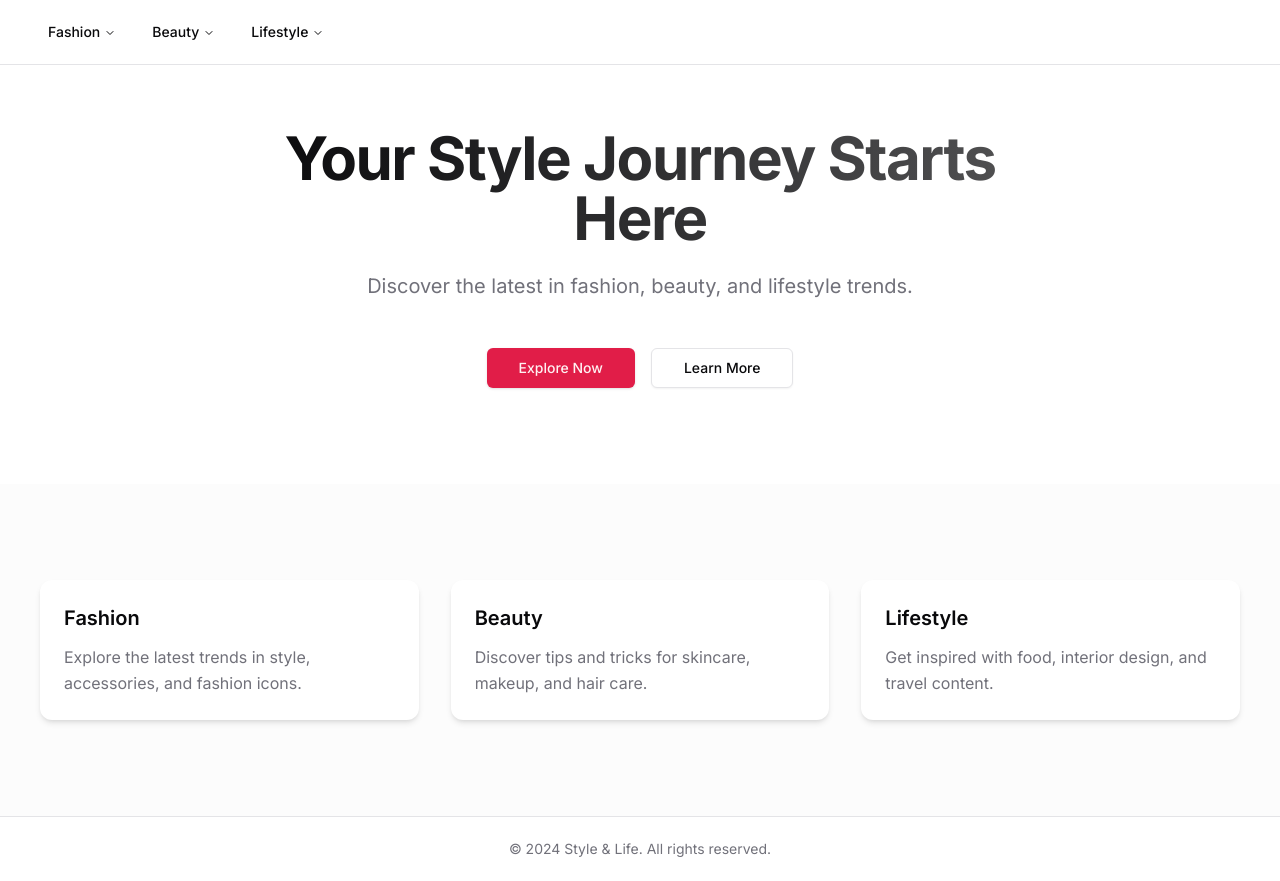
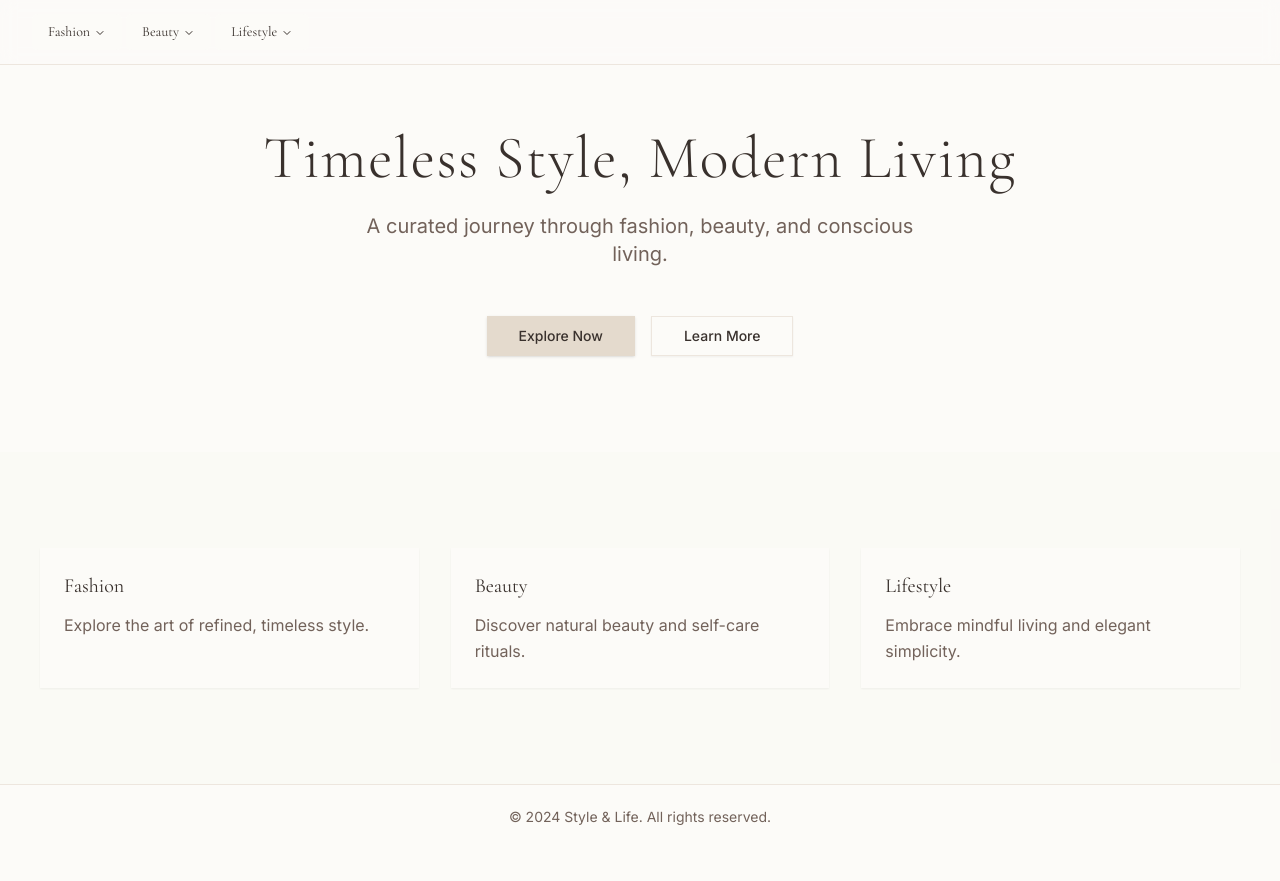
Before and after one commit to magnolia-AI/nitsara-hemsida-nten2, a Next.js app: page / in a window 1280 px wide. After the commit the page ends 849 px from the top, so only its background shows below. Built offline with nearby package versions, Linux system fonts and the light colour scheme.

Commit message:
Update 4 files

```diff
--- a/app/globals.css
+++ b/app/globals.css
@@ -1,75 +1,63 @@
 @tailwind base;
 @tailwind components;
 @tailwind utilities;
-
  @layer base {
   :root {
-  --background: 0 0% 100%;
-  --foreground: 240 10% 3.9%;
-  --card: 0 0% 100%;
-  --card-foreground: 240 10% 3.9%;
-  --popover: 0 0% 100%;
-  --popover-foreground: 240 10% 3.9%;
-  --primary: 346.8 77.2% 49.8%;
-  --primary-foreground: 355.7 100% 97.3%;
-  --secondary: 240 4.8% 95.9%;
-  --secondary-foreground: 240 5.9% 10%;
-  --muted: 240 4.8% 95.9%;
-  --muted-foreground: 240 3.8% 46.1%;
-  --accent: 240 4.8% 95.9%;
-  --accent-foreground: 240 5.9% 10%;
+    --background: 45 47% 98%;
+    --foreground: 20 12% 20%;
+        --card: 45 47% 98%;
+    --card-foreground: 20 12% 20%;
+     --popover: 45 47% 98%;
+    --popover-foreground: 20 12% 20%;
+     --primary: 32 30% 85%;
+    --primary-foreground: 20 12% 20%;
+     --secondary: 120 7% 85%;
+    --secondary-foreground: 20 12% 20%;
+     --muted: 32 30% 95%;
+    --muted-foreground: 20 12% 40%;
+     --accent: 120 7% 90%;
+    --accent-foreground: 20 12% 20%;
      --destructive: 0 84.2% 60.2%;
-  --destructive-foreground: 0 0% 98%;
-  --border: 240 5.9% 90%;
-  --input: 240 5.9% 90%;
-  --ring: 346.8 77.2% 49.8%;
+    --destructive-foreground: 60 9.1% 97.8%;
+    --border: 32 30% 90%;
+    --input: 32 30% 90%;
+    --ring: 20 12% 20%;
      --radius: 0.5rem;
-  --sidebar-background: 0 0% 98%;
-  --sidebar-foreground: 240 5.3% 26.1%;
-  --sidebar-primary: 240 5.9% 10%;
-  --sidebar-primary-foreground: 0 0% 98%;
-  --sidebar-accent: 240 4.8% 95.9%;
-  --sidebar-accent-foreground: 240 5.9% 10%;
-  --sidebar-border: 220 13% 91%;
-  --sidebar-ring: 217.2 91.2% 59.8%;
   }
-
    .dark {
-  --background: 20 14.3% 4.1%;
-  --foreground: 0 0% 95%;
-  --card: 24 9.8% 10%;
-  --card-foreground: 0 0% 95%;
-  --popover: 0 0% 9%;
-  --popover-foreground: 0 0% 95%;
-  --primary: 346.8 77.2% 49.8%;
-  --primary-foreground: 355.7 100% 97.3%;
-  --secondary: 240 3.7% 15.9%;
-  --secondary-foreground: 0 0% 98%;
-  --muted: 0 0% 15%;
-  --muted-foreground: 240 5% 64.9%;
-  --accent: 12 6.5% 15.1%;
-  --accent-foreground: 0 0% 98%;
+    --background: 20 12% 12%;
+    --foreground: 45 47% 98%;
+     --card: 20 12% 12%;
+    --card-foreground: 45 47% 98%;
+     --popover: 20 12% 12%;
+    --popover-foreground: 45 47% 98%;
+     --primary: 32 30% 25%;
+    --primary-foreground: 45 47% 98%;
+     --secondary: 120 7% 25%;
+    --secondary-foreground: 45 47% 98%;
+     --muted: 32 30% 20%;
+    --muted-foreground: 45 47% 80%;
+     --accent: 120 7% 20%;
+    --accent-foreground: 45 47% 98%;
      --destructive: 0 62.8% 30.6%;
-  --destructive-foreground: 0 85.7% 97.3%;
-  --border: 240 3.7% 15.9%;
-  --input: 240 3.7% 15.9%;
-  --ring: 346.8 77.2% 49.8%;
-  --sidebar-background: 240 5.9% 10%;
-  --sidebar-foreground: 240 4.8% 95.9%;
-  --sidebar-primary: 224.3 76.3% 48%;
-  --sidebar-primary-foreground: 0 0% 100%;
-  --sidebar-accent: 240 3.7% 15.9%;
-  --sidebar-accent-foreground: 240 4.8% 95.9%;
-  --sidebar-border: 240 3.7% 15.9%;
-  --sidebar-ring: 217.2 91.2% 59.8%;
+    --destructive-foreground: 45 47% 98%;
+     --border: 32 30% 25%;
+    --input: 32 30% 25%;
+    --ring: 45 47% 98%;
   }
 }
-
  @layer base {
   * {
     @apply border-border;
   }
   body {
     @apply bg-background text-foreground;
+    font-feature-settings: "rlig" 1, "calt" 1;
   }
 }
+.serif-heading {
+  font-family: 'Cormorant Garamond', serif;
+}
+.sans-text {
+  font-family: 'Inter', sans-serif;
+}
--- a/app/layout.tsx
+++ b/app/layout.tsx
@@ -1,25 +1,31 @@
 import './globals.css'
-  import type { Metadata } from 'next'
-  import { Toaster } from "@/components/ui/toaster"
 import { Inter } from 'next/font/google'
-
+import { MainNav } from '../components/main-nav'
 const inter = Inter({ subsets: ['latin'] })
-
-  export const metadata: Metadata = {
-  title: 'Magnolia App',
-  description: 'Built with Next.js and Tailwind CSS',
+export const metadata = {
+  title: 'Lifestyle & Fashion',
+  description: 'A curated space for fashion, beauty, and lifestyle',
 }
-
 export default function RootLayout({
   children,
 }: {
   children: React.ReactNode
 }) {
   return (
-  <html lang="en" className="h-full">
-    <body className={`${inter.className} h-full`}>
+    <html lang="en">
+      <head>
+        <link
+          href="https://fonts.googleapis.com/css2?family=Cormorant+Garamond:wght@300;400;500;600&display=swap"
+          rel="stylesheet"
+        />
+      </head>
+      <body className={inter.className}>
+        <header className="fixed top-0 left-0 right-0 z-50 border-b bg-background/95 backdrop-blur supports-[backdrop-filter]:bg-background/60">
+          <div className="container flex h-16 items-center">
+            <MainNav />
+          </div>
+        </header>
         {children}
-    <Toaster />
       </body>
     </html>
   )
--- a/app/page.tsx
+++ b/app/page.tsx
@@ -1,55 +1,47 @@
-'use client'
 import { Button } from '@/components/ui/button'
 import { Card, CardContent } from '@/components/ui/card'
-import { MainNav } from '@/components/main-nav'
 export default function Home() {
   return (
     <main className="min-h-screen bg-background">
-      {/* Header with Navigation */}
-      <header className="fixed top-0 left-0 right-0 z-50 border-b bg-background/95 backdrop-blur supports-[backdrop-filter]:bg-background/60">
-        <div className="container flex h-16 items-center">
-          <MainNav />
-        </div>
-      </header>
       {/* Hero Section */}
       <section className="container mx-auto px-4 pt-32 pb-24">
         <div className="max-w-[800px] mx-auto text-center">
-          <h1 className="text-5xl font-bold tracking-tight lg:text-6xl bg-gradient-to-r from-foreground to-foreground/70 bg-clip-text text-transparent">
-            Your Style Journey Starts Here
+          <h1 className="serif-heading text-5xl font-light tracking-wide lg:text-6xl text-foreground">
+            Timeless Style, Modern Living
           </h1>
-          <p className="mt-6 text-xl text-muted-foreground max-w-[600px] mx-auto">
-            Discover the latest in fashion, beauty, and lifestyle trends.
+          <p className="mt-6 text-xl text-muted-foreground max-w-[600px] mx-auto sans-text">
+            A curated journey through fashion, beauty, and conscious living.
           </p>
           <div className="mt-12 flex gap-4 justify-center">
-            <Button size="lg" className="px-8">Explore Now</Button>
-            <Button size="lg" variant="outline" className="px-8">Learn More</Button>
+            <Button size="lg" className="px-8 rounded-none">Explore Now</Button>
+            <Button size="lg" variant="outline" className="px-8 rounded-none">Learn More</Button>
           </div>
         </div>
       </section>
       {/* Featured Categories */}
       <section className="container mx-auto px-4 py-24 bg-muted/30">
         <div className="grid md:grid-cols-3 gap-8 max-w-[1200px] mx-auto">
-          <Card className="bg-background border-none shadow-md hover:shadow-lg transition-shadow">
+          <Card className="bg-background border-none shadow-sm hover:shadow-md transition-shadow rounded-none">
             <CardContent className="pt-6">
-              <h3 className="text-xl font-semibold mb-3">Fashion</h3>
-              <p className="text-muted-foreground leading-relaxed">
-                Explore the latest trends in style, accessories, and fashion icons.
+              <h3 className="serif-heading text-xl font-normal mb-3">Fashion</h3>
+              <p className="text-muted-foreground leading-relaxed sans-text">
+                Explore the art of refined, timeless style.
               </p>
             </CardContent>
           </Card>
-          <Card className="bg-background border-none shadow-md hover:shadow-lg transition-shadow">
+          <Card className="bg-background border-none shadow-sm hover:shadow-md transition-shadow rounded-none">
             <CardContent className="pt-6">
-              <h3 className="text-xl font-semibold mb-3">Beauty</h3>
-              <p className="text-muted-foreground leading-relaxed">
-                Discover tips and tricks for skincare, makeup, and hair care.
+              <h3 className="serif-heading text-xl font-normal mb-3">Beauty</h3>
+              <p className="text-muted-foreground leading-relaxed sans-text">
+                Discover natural beauty and self-care rituals.
               </p>
             </CardContent>
           </Card>
-          <Card className="bg-background border-none shadow-md hover:shadow-lg transition-shadow">
+          <Card className="bg-background border-none shadow-sm hover:shadow-md transition-shadow rounded-none">
             <CardContent className="pt-6">
-              <h3 className="text-xl font-semibold mb-3">Lifestyle</h3>
-              <p className="text-muted-foreground leading-relaxed">
-                Get inspired with food, interior design, and travel content.
+              <h3 className="serif-heading text-xl font-normal mb-3">Lifestyle</h3>
+              <p className="text-muted-foreground leading-relaxed sans-text">
+                Embrace mindful living and elegant simplicity.
               </p>
             </CardContent>
           </Card>
@@ -58,7 +50,7 @@ export default function Home() {
       {/* Footer */}
       <footer className="border-t">
         <div className="container mx-auto px-4 h-16 flex items-center justify-center">
-          <p className="text-sm text-muted-foreground">
+          <p className="text-sm text-muted-foreground sans-text">
             © 2024 Style & Life. All rights reserved.
           </p>
         </div>
--- a/components/main-nav.tsx
+++ b/components/main-nav.tsx
@@ -32,7 +32,7 @@ export function MainNav() {
       <NavigationMenuList>
         {Object.values(categories).map((category) => (
           <NavigationMenuItem key={category.name}>
-            <NavigationMenuTrigger>{category.name}</NavigationMenuTrigger>
+            <NavigationMenuTrigger className="serif-heading font-normal">{category.name}</NavigationMenuTrigger>
             <NavigationMenuContent>
               <ul className="grid w-[200px] gap-3 p-4">
                 {category.items.map((item) => (
@@ -40,7 +40,7 @@ export function MainNav() {
                     <NavigationMenuLink asChild>
                       <Link
                         href={item.href}
-                        className="block select-none space-y-1 rounded-md p-3 leading-none no-underline outline-none transition-colors hover:bg-accent hover:text-accent-foreground focus:bg-accent focus:text-accent-foreground"
+                        className="block select-none space-y-1 rounded-none p-3 leading-none no-underline outline-none transition-colors hover:bg-accent hover:text-accent-foreground focus:bg-accent focus:text-accent-foreground sans-text"
                       >
                         {item.title}
                       </Link>
```
Lines whose indentation alone changed are shown as unchanged.
